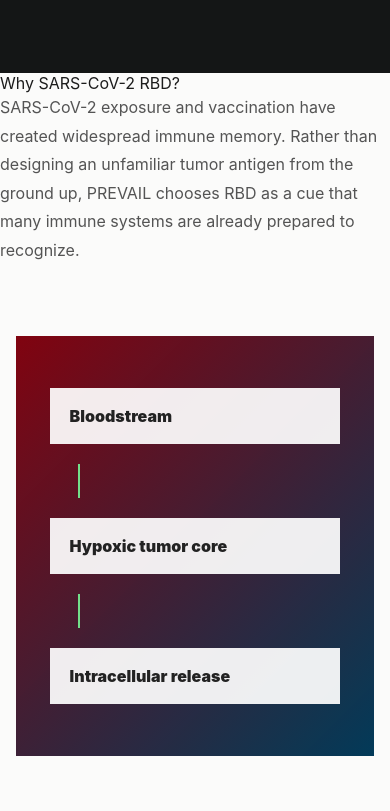
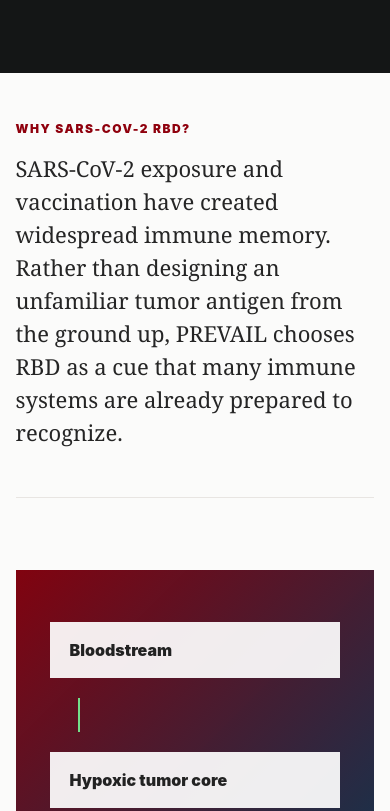
Before and after one commit to Sheplexxxx/igem-ecnu2026, a plain HTML site: page index.html in a window 390 px wide. Shown: the part 3294-4105 px from the top of the page. Drawn offline with Linux system fonts and the light colour scheme.

Commit message:
Add files via upload

```diff
--- a/css/pages/home.css
+++ b/css/pages/home.css
@@ -305,6 +305,33 @@
   color: rgba(255, 255, 255, 0.74);
 }
 
+.memory-bridge {
+  width: min(900px, 92%);
+  margin: 0 auto;
+  padding: 56px 0;
+  display: grid;
+  grid-template-columns: minmax(180px, 0.38fr) minmax(0, 1fr);
+  gap: 42px;
+  align-items: start;
+  border-bottom: 1px solid #e8e5e2;
+}
+
+.memory-bridge-label {
+  color: var(--red);
+  font-size: 12px;
+  font-weight: 900;
+  letter-spacing: 1.5px;
+  text-transform: uppercase;
+}
+
+.memory-bridge p {
+  margin: 0;
+  color: #252525;
+  font-family: Georgia, serif;
+  font-size: 22px;
+  line-height: 1.5;
+}
+
 .carrier-map {
   min-height: 420px;
   padding: 34px;
@@ -577,7 +604,8 @@
   .bacteria-chapter,
   .mechanism-chapter,
   .meaning-chapter,
-  .next-grid {
+  .next-grid,
+  .memory-bridge {
     grid-template-columns: 1fr;
   }
 
@@ -602,6 +630,10 @@
   .mechanism-art::after {
     display: none;
   }
+
+  .mechanism-copy {
+    order: -1;
+  }
 }
 
 @media (max-width: 680px) {
@@ -618,6 +650,11 @@
   .evidence-chapter,
   .next-chapter {
     padding: 72px 0;
+  }
+
+  .memory-bridge {
+    padding: 48px 0;
+    gap: 16px;
   }
 
   .insight-banner,
```
